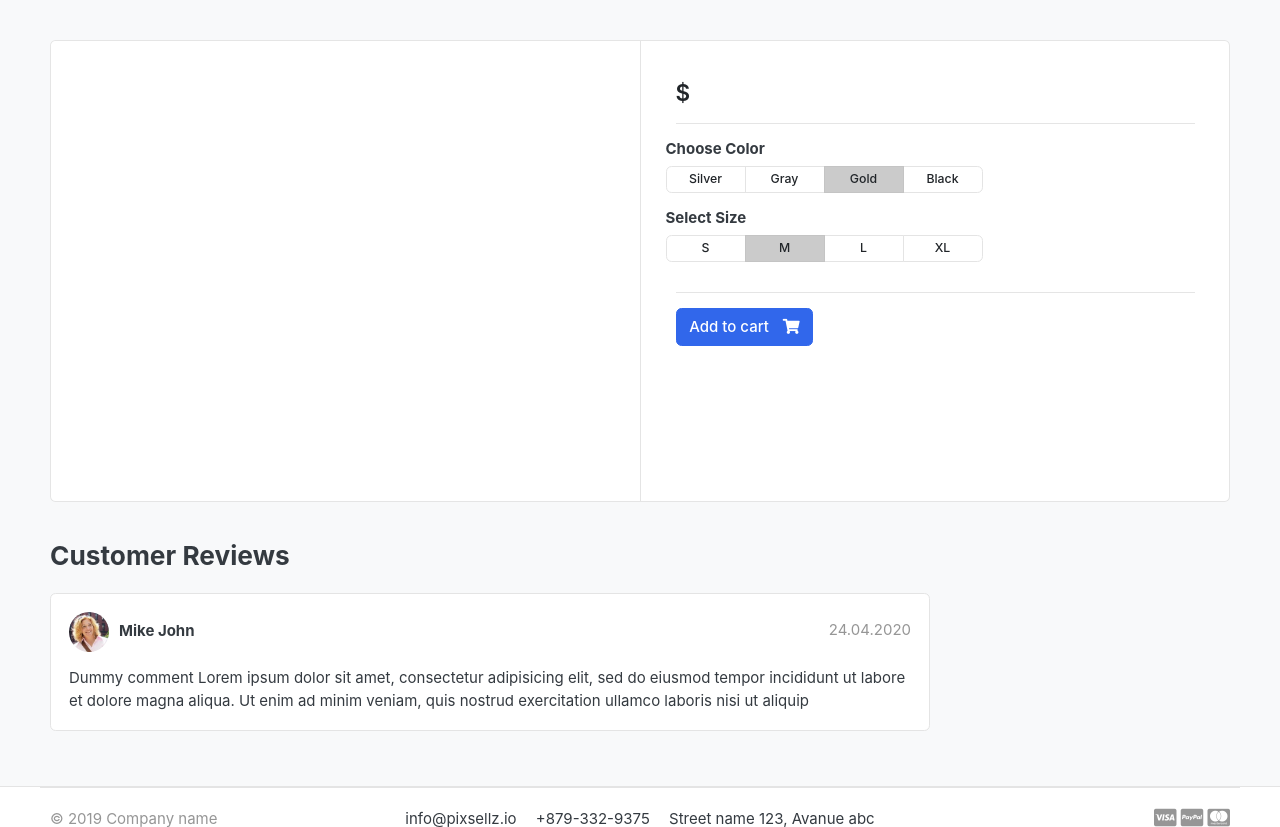
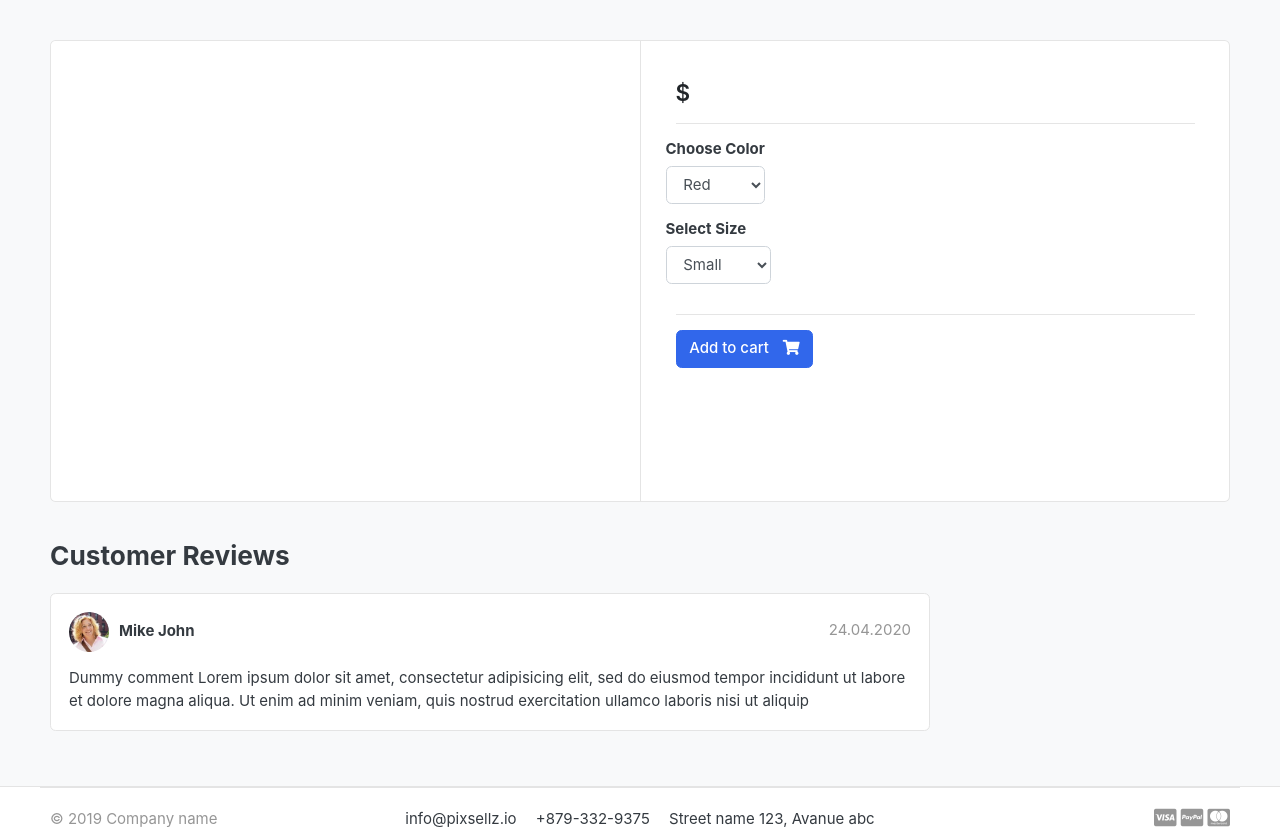
Before and after one commit to emmaGblt/greatkart-django, a Django app: template templates/store/product_detail.html in a window 1280 px wide. Shown: the part 118-945 px from the top of the page. Run offline with Django 5.2, Linux system fonts and the light colour scheme; the template is opened without the code that fills it, so the values that code supplies are empty; some libraries are stand-ins or nearby versions; some web fonts are replaced.

Commit message:
create Variation model + update the product detail template (add a form and 2 selects)

```diff
--- a/carts/views.py
+++ b/carts/views.py
@@ -2,6 +2,8 @@ from django.shortcuts import render, redirect, get_object_or_404
 from store.models import Product
 from carts.models import Cart, CartItem
 from django.urls import reverse
+
+from django.http import HttpResponse
 
 
 def cart(request):
@@ -42,6 +44,11 @@ def _get_session_key(request):
 
 
 def add_product_to_cart(request, product_id):
+    color = request.GET.get("color")
+    size = request.GET.get("size")
+
+    return HttpResponse(color + " " + size)
+
     product = get_object_or_404(Product, id=product_id)
     session_key = _get_session_key(request)
 
--- a/templates/store/product_detail.html
+++ b/templates/store/product_detail.html
@@ -17,6 +17,10 @@
           <!-- gallery-wrap .end// -->
         </aside>
         <main class="col-md-6 border-left">
+          <form
+            action="{% url 'add_product_to_cart' product.id %}"
+            method="GET"
+          >
             <article class="content-body">
               <h2 class="title">{{ product.name }}</h2>
 
@@ -30,46 +34,22 @@
               <div class="row">
                 <div class="item-option-select">
                   <h6>Choose Color</h6>
-                <div
-                  class="btn-group btn-group-sm btn-group-toggle"
-                  data-toggle="buttons"
-                >
-                  <label class="btn btn-light">
-                    <input type="radio" name="radio_color" /> Silver
-                  </label>
-                  <label class="btn btn-light">
-                    <input type="radio" name="radio_color" /> Gray
-                  </label>
-                  <label class="btn btn-light active">
-                    <input type="radio" name="radio_color checked" /> Gold
-                  </label>
-                  <label class="btn btn-light">
-                    <input type="radio" name="radio_color" /> Black
-                  </label>
-                </div>
+                  <select name="color" class="form-control">
+                    <option value="red">Red</option>
+                    <option value="green">Green</option>
+                    <option value="blue">Blue</option>
+                  </select>
                 </div>
               </div>
               <!-- row.// -->
               <div class="row">
                 <div class="item-option-select">
                   <h6>Select Size</h6>
-                <div
-                  class="btn-group btn-group-sm btn-group-toggle"
-                  data-toggle="buttons"
-                >
-                  <label class="btn btn-light">
-                    <input type="radio" name="radio_color" /> S
-                  </label>
-                  <label class="btn btn-light active">
-                    <input type="radio" name="radio_color" checked /> M
-                  </label>
-                  <label class="btn btn-light">
-                    <input type="radio" name="radio_color" /> L
-                  </label>
-                  <label class="btn btn-light">
-                    <input type="radio" name="radio_color" /> XL
-                  </label>
-                </div>
+                  <select name="size" class="form-control">
+                    <option value="small">Small</option>
+                    <option value="medium">Medium</option>
+                    <option value="large">Large</option>
+                  </select>
                 </div>
               </div>
               <!-- row.// -->
@@ -86,16 +66,14 @@
                 <i class="fas fa-eye"></i>
               </a>
               {% else %}
-            <a
-              href="{% url 'add_product_to_cart' product.id %}"
-              class="btn btn-primary"
-            >
+              <button type="submit" class="btn btn-primary">
                 <span class="text">Add to cart</span>
                 <i class="fas fa-shopping-cart"></i>
-            </a>
+              </button>
               {% endif %} {% endif %}
             </article>
             <!-- product-info-aside .// -->
+          </form>
         </main>
         <!-- col.// -->
       </div>
```
Also changed, not shown: store/admin.py (+8 -1 lines), store/models.py (+17 -0 lines), store/migrations/0004_variation.py (added). Lines whose indentation alone changed are shown as unchanged.
